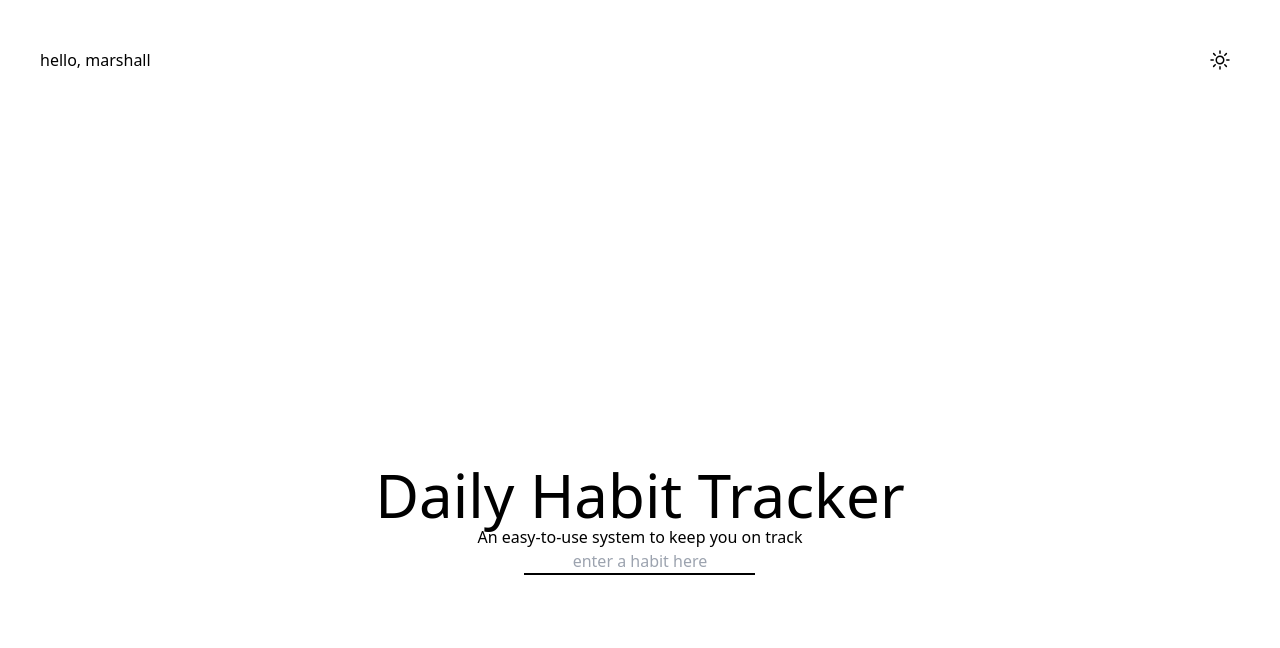
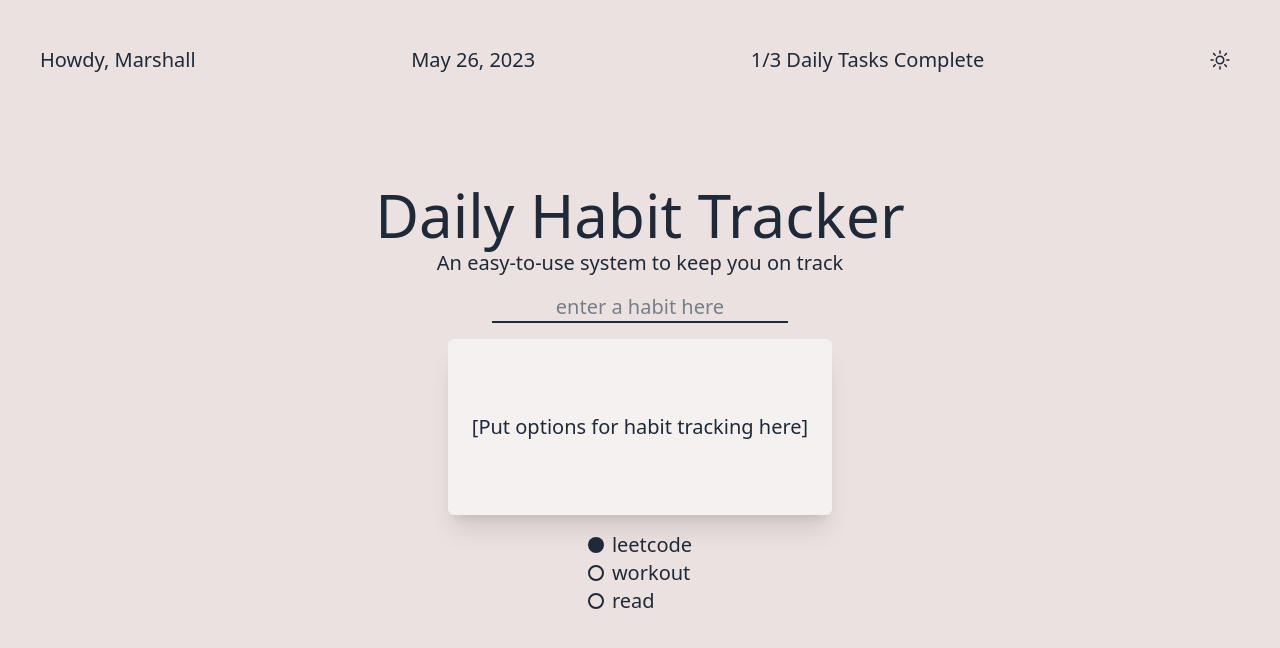
Before and after one commit to b14tz/habitual, a React (Vite) app in the folder client/: page /home in a window 1280 px wide. Shown: the top 648 px of the page. Built offline with nearby package versions, Linux system fonts and the light colour scheme.

Commit message:
added in navbar information and updated the list throughout the app is supported

```diff
--- a/client/index.html
+++ b/client/index.html
@@ -2,7 +2,7 @@
 <html lang="en">
   <head>
     <meta charset="UTF-8" />
-    <link rel="icon" type="image/svg+xml" href="/vite.svg" />
+    <link rel="icon" type="image/x-icon" href="/assets/favicon.ico" />
     <meta name="viewport" content="width=device-width, initial-scale=1.0" />
     <title>too doo</title>
   </head>
--- a/client/src/App.jsx
+++ b/client/src/App.jsx
@@ -1,37 +1,63 @@
 import { useEffect, useState } from 'react'
-import {Routes, Route, Navigate } from 'react-router-dom'
+import { Routes, Route, Navigate } from 'react-router-dom'
 import Nav from './components/Nav'
 import Home from './pages/Home'
 
 export default function App() {
   const [darkMode, setDarkMode] = useState(true)
+  const [tasks, setTasks] = useState([
+    {
+        title:"leetcode",
+        status:true,
+        color:"blue-1"
+    },
+    {
+        title:"workout",
+        status:false,
+        color:"green-1"
+    },
+    {
+        title:"read",
+        status:false,
+        color:"yellow-1"
+    }
+  ])
 
   useEffect(() => {
-    console.log("test")
     if (localStorage.theme === 'dark' || (!('theme' in localStorage) && window.matchMedia('(prefers-color-scheme: dark)').matches)) {
       document.documentElement.classList.add('dark')
     } else {
       setDarkMode(false)
       document.documentElement.classList.remove('dark')
     }
-  },[darkMode])
+  },[darkMode, tasks])
 
   function toggleDarkMode() {
     setDarkMode(!darkMode)
     localStorage.theme = !darkMode ? 'dark' : ''
   }
 
+  function toggleCompletion(id) {
+    setTasks(prevTasks => {
+      const updatedTasks = [...prevTasks]; // Create a copy of the tasks array
+      updatedTasks[id] = { ...updatedTasks[id] }; // Create a copy of the specific task object
+      updatedTasks[id].status = !updatedTasks[id].status; // Update the status of the task
+      return updatedTasks; // Return the updated tasks array
+    });
+  }
+
   return (
     <>
-      <div className={`h-screen w-screen dark:text-white dark:bg-black`}>
+      <div className={`h-full w-full text-xl text-black-1 bg-white-1 dark:text-white-1 dark:bg-black-1`}>
         <Nav
           darkMode={darkMode}
           toggleDarkMode={toggleDarkMode}
+          tasks={tasks}
         />
 
         <Routes>
           <Route path="/" element={<Navigate to="home"/>}/>
-          <Route path="home" element={<Home/>}/>
+          <Route path="home" element={<Home tasks={tasks} setTasks={setTasks} toggleCompletion={toggleCompletion}/>}/>
         </Routes>
 
       </div>
--- a/client/src/components/HabitList.jsx
+++ b/client/src/components/HabitList.jsx
@@ -1,50 +1,50 @@
 import React, { useState } from 'react'
-import "../styles/home.css"
+import HabitListItem from './HabitListItem';
 
-const data = [
-    {
-        title:"hello",
-        color:"red"
-    },
-    {
-        title:"test",
-        color:"blue"
-    },
-    {
-        title:"bing",
-        color:"green"
-    }
-]
-
-export default function HabitList() {
-    const [list, setList] = useState(data);
+export default function HabitList(props) {
+    const [editorOpen, setEditorOpen] = useState(true)
+    const [list, setList] = useState(props.tasks);
     const [newItem, setNewItem] = useState({
         title: "",
+        status: false,
         color: "",
     });
 
-    const handleAddNewItem = () => {
+    const handleKeyPress = (event) => {
+        if (event.key === 'Enter') {
+          handleAddNewItem(event);
+        }
+    };
+
+    const handleAddNewItem = (event) => {
         if(newItem.title !== ""){
-
+            let temp = list
+            temp.push(newItem)
+            setList(temp)
+            event.target.value = ""
+            setNewItem({
+                title: "",
+                status: false,
+                color: "",
+            })
+            props.setTasks([...temp])
         }
     }
 
-    const renderList = () => {
-        return Object.keys(list).map((obj) => {
-            <li key={obj}>Testing</li>
-            console.log(obj)
-        })
+    function renderList() {
+        return Object.keys(list).map((obj) => (
+            <li key={obj}><HabitListItem {...list[obj]} id={obj} toggleCompletion={props.toggleCompletion}/></li>
+        ))
     }
-
 
     return (
         <>
-            <ul>{renderList()}</ul>
             <input
                 id="text-input"
-                className='text-center focus:outline-none border-b-2 bg-black'
+                className='text-center focus:outline-none border-b-2 bg-transparent border-black-1 dark:border-white-1 placeholder:text-black-3'
                 type="text"
                 placeholder='enter a habit here'
+                onKeyDown={handleKeyPress}
                 onInput={() => {
                     const input = document.getElementById('text-input');
                     const value = input.value;
@@ -52,12 +52,22 @@ export default function HabitList() {
                         input.style.width = value.length * 0.6 + 1 > 12 ? (value.length * 0.7 + 3) + 'ch' : '15ch';
                     }
                 }}
-                onChange={(e) =>
+                onChange={(event) =>
                     setNewItem({
-                        title : e.target.value,
+                        title: event.target.value,
+                        status: false,
                         color: newItem.color
                     })}
             />
+            {
+                editorOpen?
+                <div className="flex items-center justify-center rounded-md bg-white-2 dark:bg-black-2 shadow-xl w-96 h-44 my-4">
+                    [Put options for habit tracking here]
+                </div>
+                :
+                null
+            }
+            <ul>{renderList()}</ul>
         </>
     )
 }
--- a/client/src/components/HabitListItem.jsx
+++ b/client/src/components/HabitListItem.jsx
@@ -1,7 +1,24 @@
-import React from 'react'
+import React, { useEffect, useState } from 'react'
 
-export default function HabitListItem() {
+export default function HabitListItem(props) {
+  const [completionStatus, setCompletionStatus] = useState(props.status);
+
+  const toggleCompleteTask = (event) => {
+    props.toggleCompletion(props.id)
+    setCompletionStatus(!completionStatus)
+    let classes = `rounded-full h-4 w-4 mr-2 `
+    event.target.className = completionStatus ? classes + `bg-white-1 dark:bg-black-1 border-2 border-black-1 dark:border-white-1` : classes + `bg-black-1 dark:bg-white-1`
+  }
+
   return (
-    <div>HabitListItem</div>
+    <>
+      <div className="flex flex-row items-center">
+        <button
+          className={'rounded-full h-4 w-4 mr-2 ' + (completionStatus ? 'bg-black-1 dark:bg-white-1 ': 'bg-white-1 dark:bg-black-1 border-2 border-black-1 dark:border-white-1')}
+          onClick={toggleCompleteTask}
+        />
+        <p>{props.title}</p>
+      </div>
+    </>
   )
 }
--- a/client/src/components/Nav.jsx
+++ b/client/src/components/Nav.jsx
@@ -1,19 +1,32 @@
 import React from 'react'
 import { SunIcon, MoonIcon } from "@heroicons/react/24/outline";
+import { getCurrentDate } from '../utils/date';
 
 export default function Nav(props) {
+
+    const displayTaskProgress = () => {
+        let done = 0
+        let total = props.tasks.length
+        for (let i = 0; i < total; i += 1){
+            if(props.tasks[i].status) done += 1
+        }
+        return `${done}/${total} Daily Tasks Complete`
+    }
+
     return (
         <nav className="flex flex-row place-content-between items-center w-full p-10">
-            <h4>hello, marshall</h4>
+            <h4>Howdy, Marshall</h4>
+            <h4>{getCurrentDate()}</h4>
+            <h4>{displayTaskProgress()}</h4>
             <button
                 onClick={props.toggleDarkMode}
                 className="self-left justify-self-end p-2 rounded-full"
             >
                 {
                     props.darkMode ?
-                    <MoonIcon className="h-6 w-6 text-gray-500"/>
+                    <MoonIcon className="h-6 w-6 text-black-1 dark:text-white-1"/>
                     :
-                    <SunIcon className="h-6 w-6 text-gray-500"/>
+                    <SunIcon className="h-6 w-6 text-black-1 dark:text-white-1"/>
                 }
             </button>
 
--- a/client/src/pages/Home.jsx
+++ b/client/src/pages/Home.jsx
@@ -1,13 +1,13 @@
 import React from 'react'
 import HabitList from '../components/HabitList'
 
-export default function Home() {
+export default function Home(props) {
   return (
-    <div className="flex w-screen h-screen justify-center items-center">
+    <div className="flex w-full h-full justify-center items-center min-h-[70vh]">
         <section className="flex flex-col items-center">
-            <h1 className="text-6xl">Daily Habit Tracker</h1>
-            <p>An easy-to-use system to keep you on track</p>
-            <HabitList/>
+            <h1 className="text-6xl mb-1">Daily Habit Tracker</h1>
+            <p className="mb-4">An easy-to-use system to keep you on track</p>
+            <HabitList tasks={props.tasks} setTasks={props.setTasks} toggleCompletion={props.toggleCompletion}/>
         </section>
     </div>
   )
--- a/client/src/styles/home.css
+++ /dev/null
@@ -1,19 +0,0 @@
-@tailwind base;
-@tailwind components;
-@tailwind utilities;
-
-.cursor-animation {
-    animation: cursor-blink 0.8s infinite;
-  }
-
-  @keyframes cursor-blink {
-    0% {
-      opacity: 1;
-    }
-    50% {
-      opacity: 0;
-    }
-    100% {
-      opacity: 1;
-    }
-  }
--- a/client/src/styles/index.css
+++ b/client/src/styles/index.css
@@ -3,19 +3,13 @@
 @tailwind utilities;
 
 :root {
-  --clr-bg-dark: #1f2937; /* gray-800 */
-  --clr-bg-light: #fafafa; /* zinc-50 */
-
-  --clr-text-dark: #1f2937; /* gray-200 */
-  --clr-text-light: #fafafa; /* zinc-50 */
+    --off-white: #ece1e1;
+    --off-black: #1f2937;
+}
+html {
+    background-color: var(--off-white);
 }
 
-.dark {
-  background-color: var(--clr-bg-dark);
-  color: var(--clr-text-light);
+html.dark {
+    background-color: var(--off-black);
 }
-
-.light {
-  background-color: var(--clr-bg-light);
-  color: var(--clr-text-dark);
-}
--- /dev/null
+++ b/client/src/utils/date.js
@@ -0,0 +1,5 @@
+export function getCurrentDate(){
+    const currentDate = new Date();
+    const options = { month: 'long', day: 'numeric', year: 'numeric' };
+    return currentDate.toLocaleDateString('en-US', options);
+}
--- a/client/tailwind.config.js
+++ b/client/tailwind.config.js
@@ -4,18 +4,19 @@ export default {
     "./src/**/*.{js,jsx,ts,tsx}",
   ],
   theme: {
-    colors: {
-      'blue': '#1fb6ff',
-      'purple': '#7e5bef',
-      'pink': '#ff49db',
-      'orange': '#ff7849',
-      'green': '#13ce66',
-      'yellow': '#ffc82c',
-      'gray-dark': '#273444',
-      'gray': '#8492a6',
-      'gray-light': '#d3dce6',
+    extend: {
+      colors: {
+        'red-1': '#FF6B6B',
+        'yellow-1': '#FFD93D',
+        'green-1': '#6BCB77',
+        'blue-1': '#4D96FF',
+        'white-1': '#ece1e1',
+        'white-2': '#f6f1f1',
+        'black-1': '#1f2937',
+        'black-2': '#353e4b',
+        'black-3': '#787e87',
+      },
     },
-    extend: {},
   },
   plugins: [],
   darkMode: "class"
```
Also changed, not shown: 1 other file (tests, documents, lock files or other folders).
